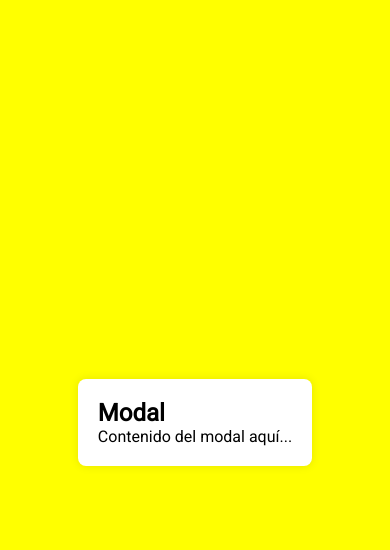
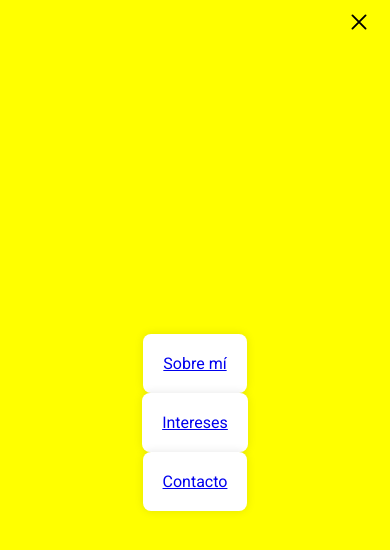
Before and after one commit to Majomon/Prueba-Tecnica-App, a Next.js app: page / in a window 390 px wide. Both pictures are taken after a click on the button 358 px from the left and 23 px from the top of the page. Shown: the top 550 px of the page. Built offline with nearby package versions, Linux system fonts and the light colour scheme.

Commit message:
Animacion del menu hamburguesa

```diff
--- a/src/components/ui/NavMobile/NavMobile.jsx
+++ b/src/components/ui/NavMobile/NavMobile.jsx
@@ -2,8 +2,10 @@
 import user from "@/data/user";
 import Image from "next/image";
 import style from "./NavMobile.module.css";
-import { IoMenuOutline } from "react-icons/io5";
+import { IoMenuOutline, IoCloseOutline } from "react-icons/io5";
 import { useState } from "react";
+import navLinks from "@/data/navLinks";
+import Link from "next/link";
 
 export const NavMobile = () => {
   const [showModal, setShowModal] = useState(false);
@@ -17,25 +19,27 @@ export const NavMobile = () => {
       <Image
         src="/profile.webp"
         alt="Imagen de perfil"
-        width={1000}
-        height={700}
+        width={40}
+        height={40}
         className={style.img}
       />
       <h1 className={style.h1}>
         {user.firstName} {user.lastName}
       </h1>
       <button className={style.button} onClick={handleClick}>
-        <IoMenuOutline size={30} />
+        {showModal ? <IoCloseOutline size={30} /> : <IoMenuOutline size={30} />}
       </button>
 
-      {showModal && (
-        <div className={style.modalBackdrop} onClick={handleClick}>
-          <div className={style.modalContent}>
-            <h2>Modal</h2>
-            <p>Contenido del modal aquí...</p>
-          </div>
-        </div>
-      )}
+      <ul
+        className={`${style.modalBackdrop} ${showModal ? style.showModal : ""}`}
+        onClick={handleClick}
+      >
+        {navLinks.map((link, index) => (
+          <li key={index} className={style.modalContent}>
+            <Link href={link.href}>{link.label}</Link>
+          </li>
+        ))}
+      </ul>
     </div>
   );
 };
--- a/src/components/ui/NavMobile/NavMobile.module.css
+++ b/src/components/ui/NavMobile/NavMobile.module.css
@@ -3,12 +3,13 @@
   justify-content: space-between;
   align-items: center;
   gap: 1rem;
-
   padding: 0.2rem 1rem;
 }
+
 .h1 {
   font-size: large;
 }
+
 .img {
   width: 40px;
   height: 40px;
@@ -19,6 +20,7 @@
   border: none;
   padding: 0;
   cursor: pointer;
+  z-index: 10;
 }
 
 .modalBackdrop {
@@ -28,10 +30,18 @@
   width: 100%;
   height: 100%;
   display: flex;
+  flex-direction: column;
   justify-content: center;
   align-items: center;
+  background-color: yellow;
+  opacity: 0;
+  transform: translateY(-50px);
+  transition: opacity 0.3s ease, transform 0.3s ease;
+}
 
-  background-color: yellow;
+.modalBackdrop.showModal {
+  opacity: 1;
+  transform: translateY(0);
 }
 
 .modalContent {
```
